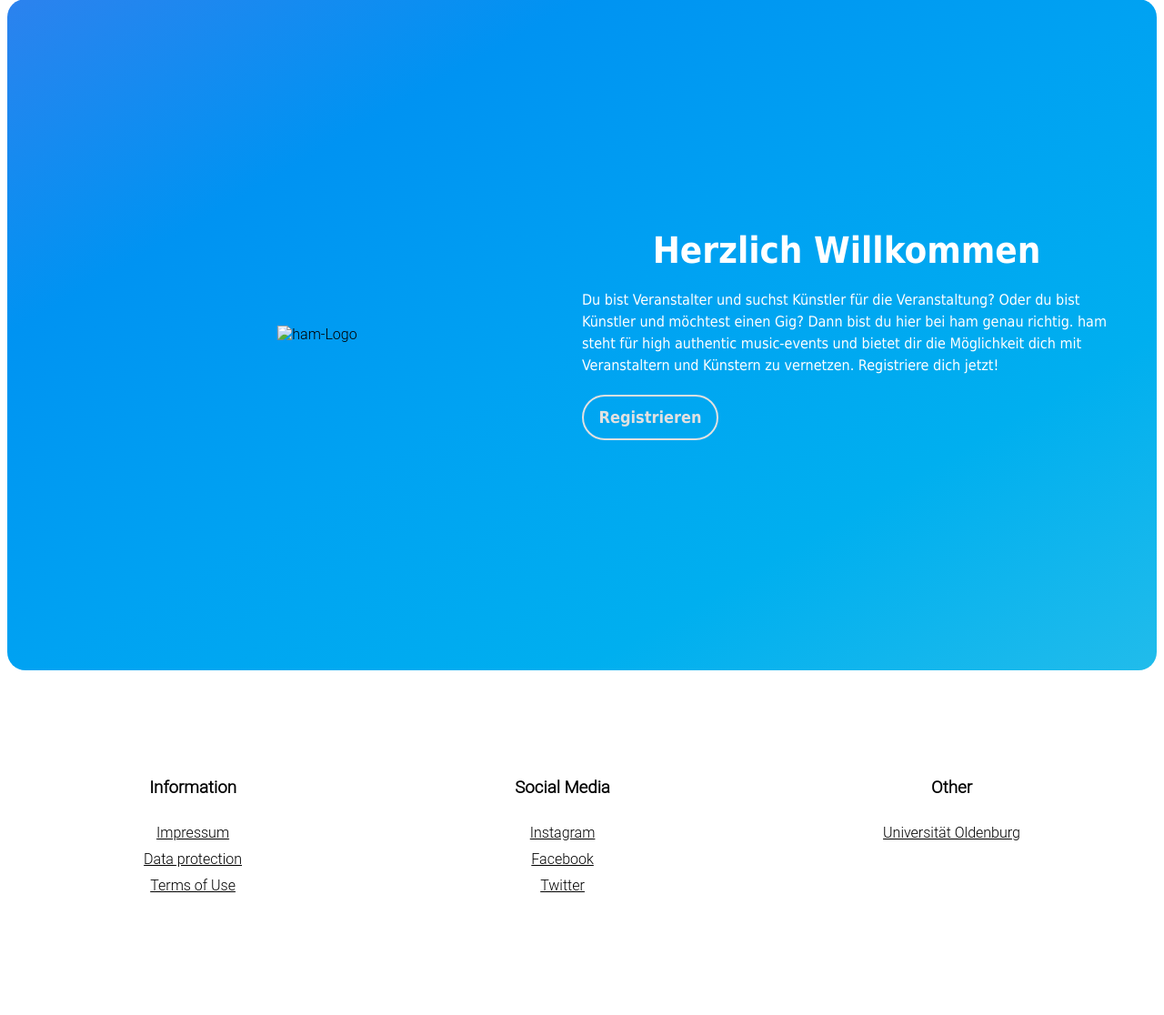
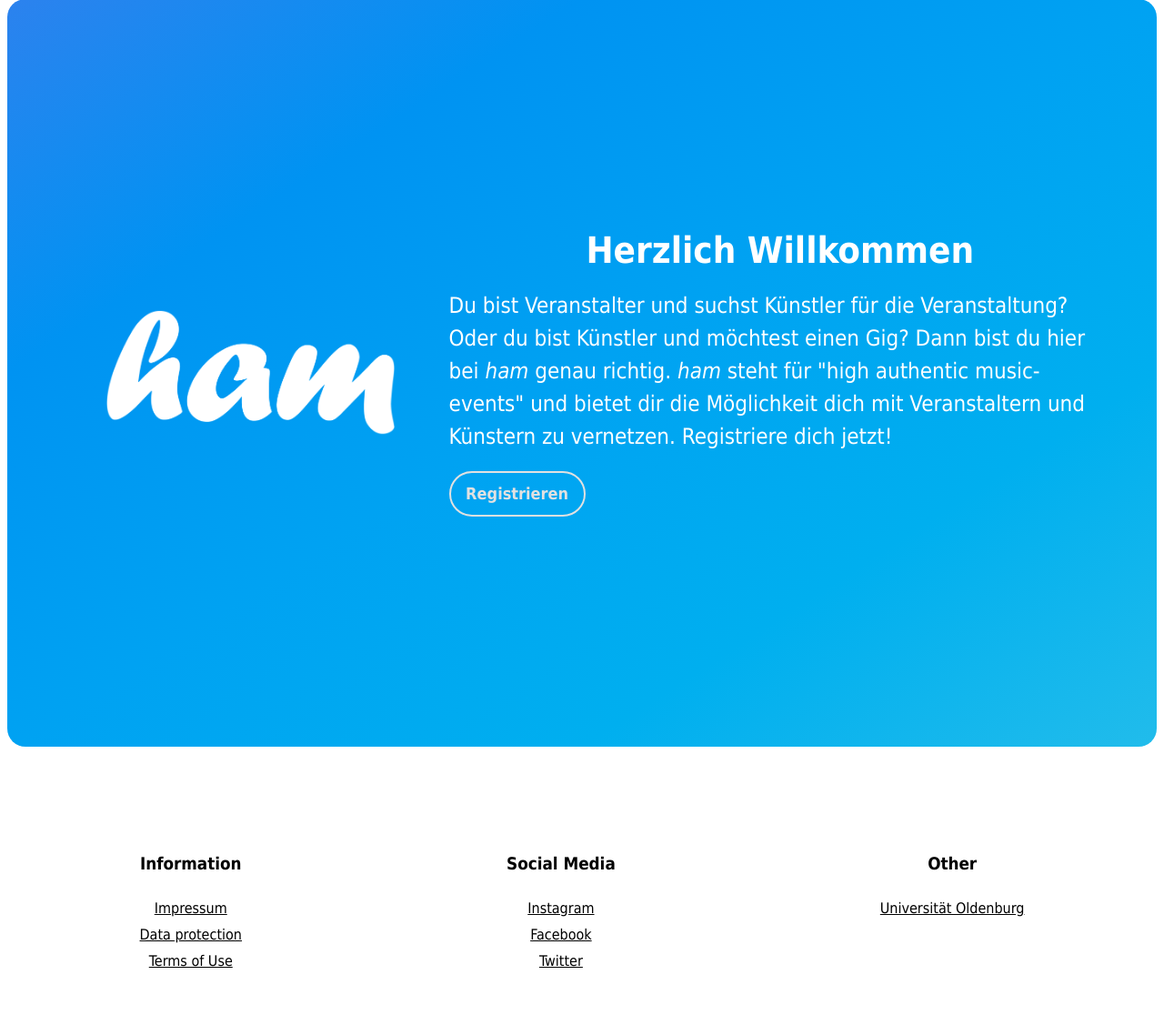
Before and after one commit to moritzscheer/ham, a PHP site: page / in a window 1280 px wide. Shown: the part 123-1239 px from the top of the page at 91% size. Before the commit the page ends 1104 px from the top, so only its background shows below. Run offline with PHP 8.4, Linux system fonts and the light colour scheme.

Commit message:
last fix before aufgabeblatt 2 release

```diff
--- a/css/format.css
+++ b/css/format.css
@@ -1,5 +1,6 @@
 * {
-    font-family: "Roboto Light", serif;
+    /*font-family: "Roboto Light", serif;*/
+    font-family: Tahoma, sans-serif;
 }
 
 a {
@@ -173,6 +174,9 @@ textarea {
 
 .closeToMe-Search {
     grid-column: 1;
+    height: 30px;
+    font-size: large;
+    font-family: Tahoma, sans-serif;
     border-radius: 25px;
     margin-right: 30px;
     padding-left: 10px;
--- a/css/index.css
+++ b/css/index.css
@@ -2,10 +2,13 @@
 
 /*all elements in section*/
 #about-area {
-    display: grid;
-    grid-template-columns: 1fr 1fr;
+    display: flex;
+    flex-direction: row;
+    place-items: center;
     padding-top: 20%;
     padding-bottom: 20%;
+    padding-left: 50px;
+    padding-right: 50px;
     margin-top: 20px;
     background-image: linear-gradient(to right bottom, #2c82ee, #0093f2, #00a2f2, #00afef, #21bceb);
     border-radius: 20px;
@@ -13,25 +16,24 @@
 
 /*div of logo-image*/
 #about-picture {
-    grid-area: 1 / 1;
-    place-self: center;
-    padding-left: 50px;
+    display: grid;
+    place-items: center;
+    margin: 5%;
 }
 
 /*logo-image*/
 #about-logo-img {
-
+    place-self: center;
+    max-width: 100%;
 }
 /*all the content next to the logo*/
 #about-content {
-    grid-area: 1 / 2;
     display: flex;
     flex-wrap: wrap;
     flex-direction: column;
     place-self: center;
     gap: 20px;
     font-family: Tahoma, sans-serif;
-    padding-right: 50px;
     color: white;
 }
 
@@ -47,7 +49,7 @@
 /*About Text*/
 p {
     font-family: Tahoma, sans-serif;
-    font-size: medium;
+    font-size: x-large;
     margin: 0px;
     line-height: 1.5;
 }
--- a/index.php
+++ b/index.php
@@ -7,13 +7,13 @@
 <!-- <img src=""> -->
 <section id="about-area">
     <div id="about-picture">
-        <img id="about-logo-img" src="" alt="ham-Logo">
+        <img id="about-logo-img" src="images/logo/ham_white.png" alt="ham-Logo">
     </div>
     <div id="about-content">
         <h1 id="welcome-head">Herzlich Willkommen</h1>
         <p>
             Du bist Veranstalter und suchst Künstler für die Veranstaltung? Oder du bist Künstler und möchtest einen
-            Gig? Dann bist du hier bei ham genau richtig. ham steht für high authentic music-events und bietet dir die
+            Gig? Dann bist du hier bei <i>ham</i> genau richtig. <i>ham</i> steht für "high authentic music-events" und bietet dir die
             Möglichkeit dich mit Veranstaltern und Künstern zu vernetzen. Registriere dich jetzt!
         </p>
         <form action="profile/register.php">
```
